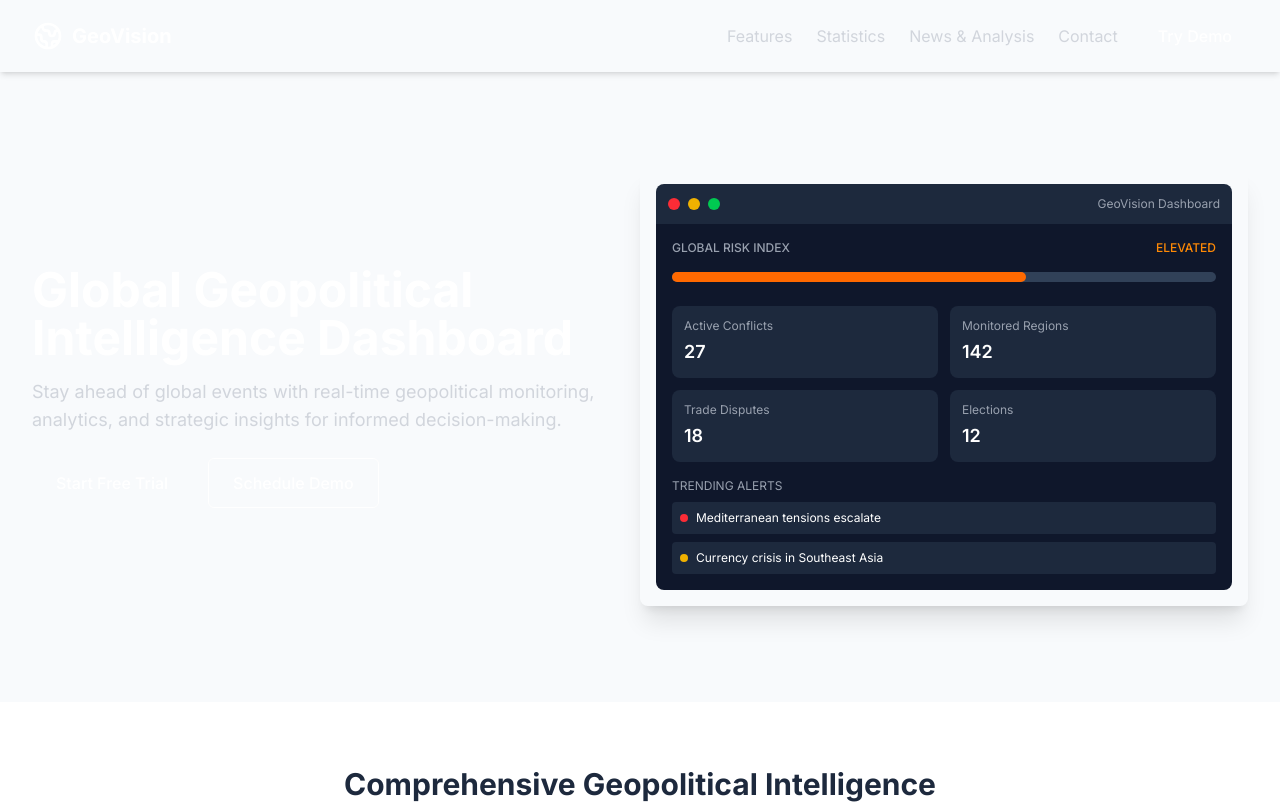
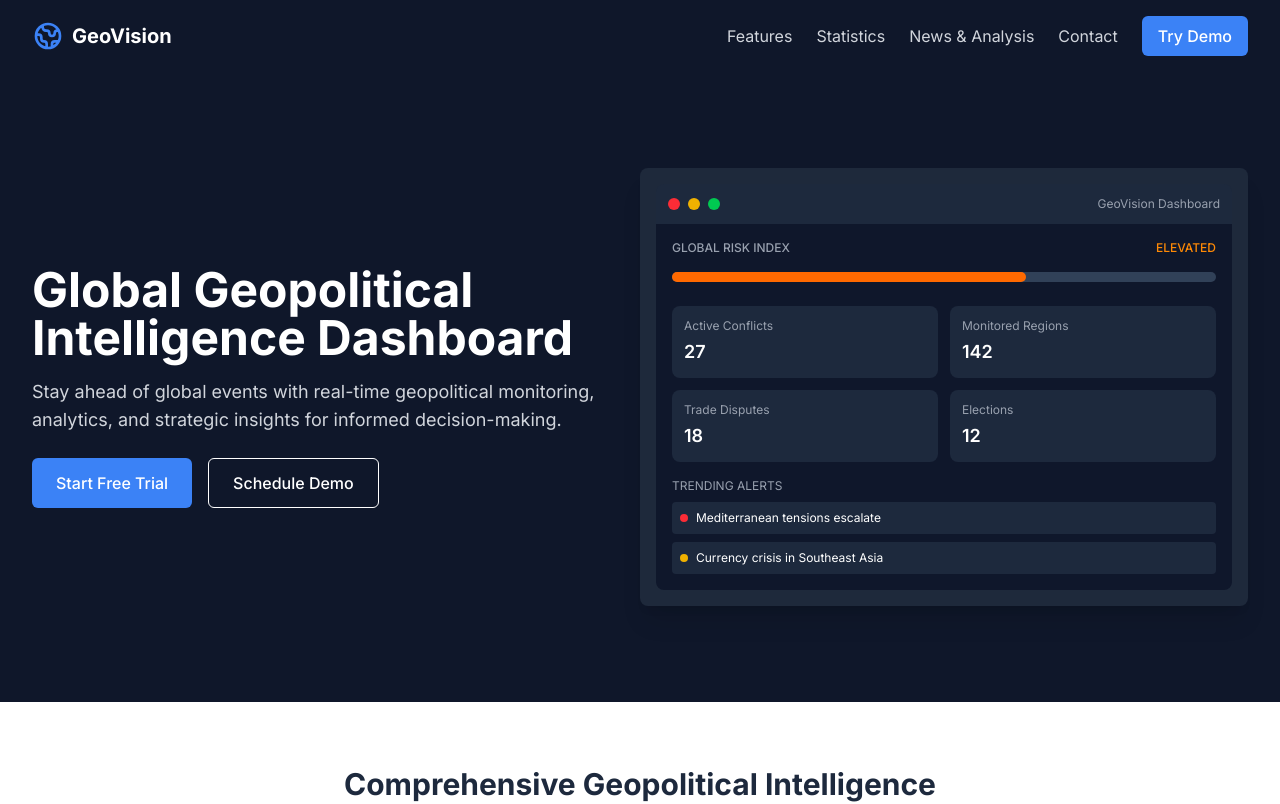
Before and after one commit to Emk0oo/front-veille-informationnelle, an Angular app: page / in a window 1280 px wide. Shown: the top 804 px of the page. Built offline with nearby package versions, Linux system fonts and the light colour scheme.

Commit message:
add custom theme colors to global styles

```diff
--- a/src/styles.css
+++ b/src/styles.css
@@ -1,2 +1,9 @@
 /* You can add global styles to this file, and also import other style files */
 @import "tailwindcss";
+
+@theme {
+    --color-primary: #0f172a;
+    --color-secondary: #1e293b;
+    --color-accent: #3b82f6;
+    --color-lightAccent: #93c5fd;
+}
```
